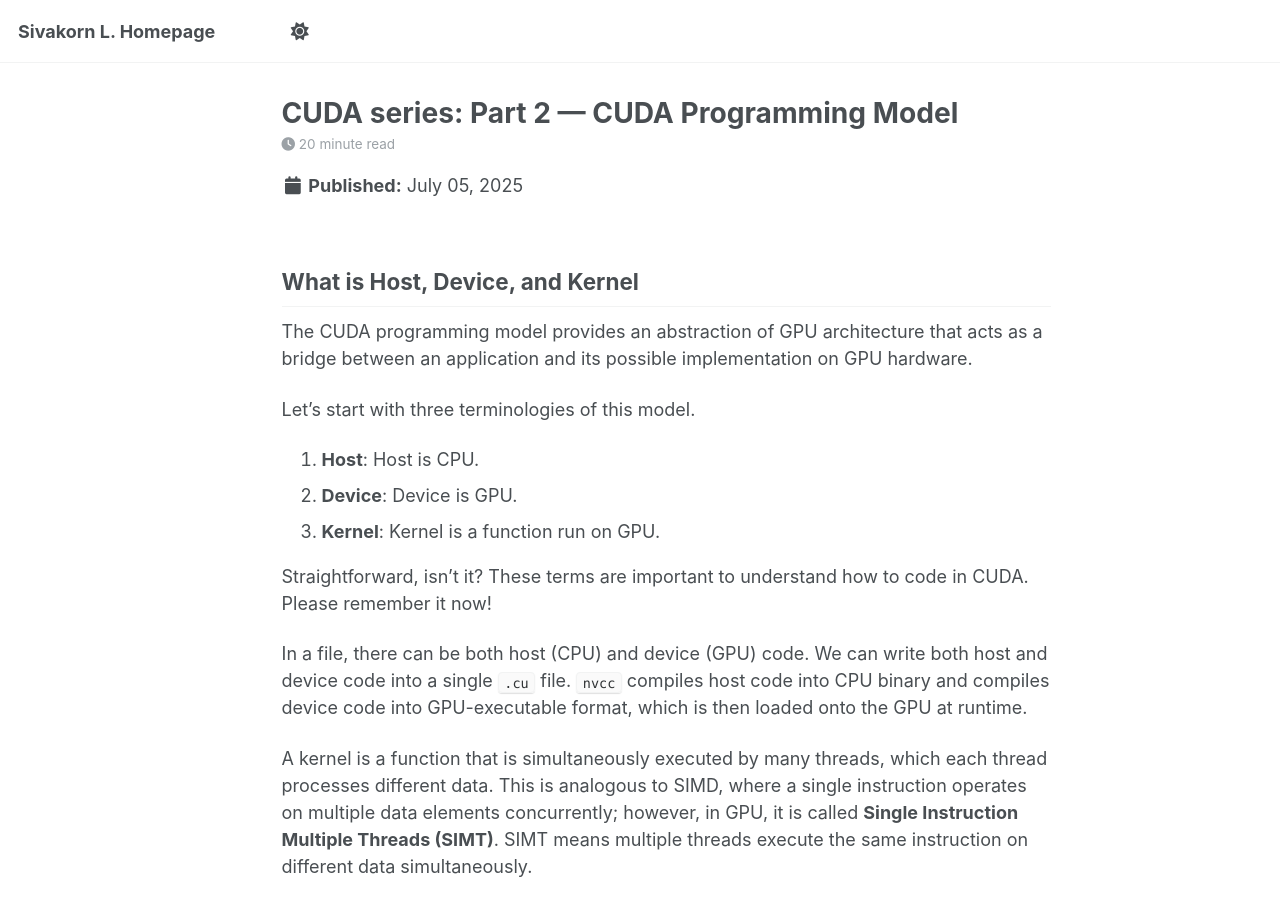
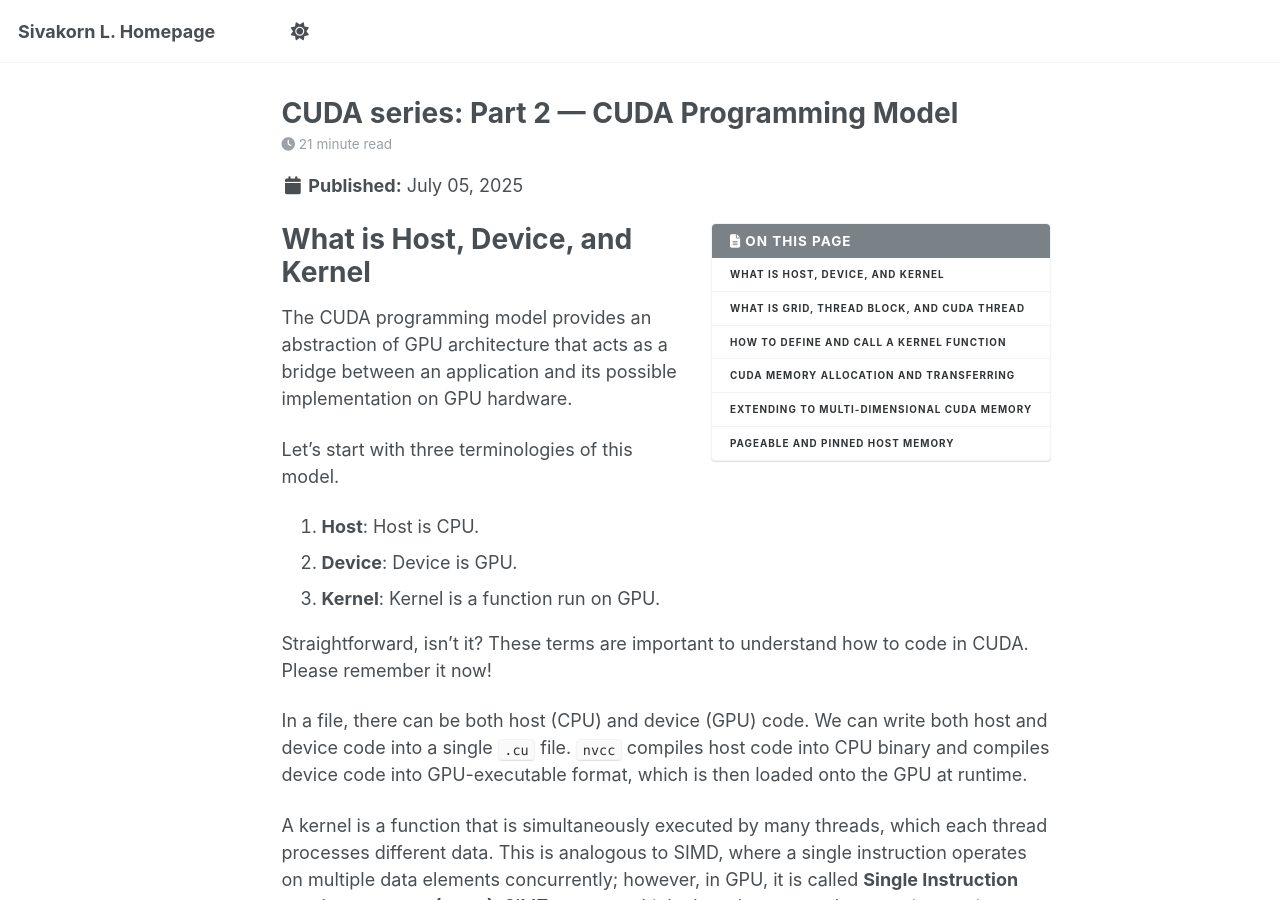
Before and after one commit to CaQtiml/caqtiml.github.io, a Jekyll site: the page built from _posts/CUDA/2025-07-05-gpu_1.md, in a window 1280 px wide and 900 px high. Built offline with Jekyll 4.4.1, drawn with Linux system fonts in a browser that asks for light colours; a script that is not in the unit is left out.

Commit message:
update crafting interpreters filename and add table of content to gpu_1 blog

```diff
--- a/_posts/CUDA/2025-07-05-gpu_1.md
+++ b/_posts/CUDA/2025-07-05-gpu_1.md
@@ -11,7 +11,9 @@ tags:
   - CUDA Series
 ---
 
-## What is Host, Device, and Kernel
+{% include toc %}
+
+# What is Host, Device, and Kernel
 
 The CUDA programming model provides an abstraction of GPU architecture that acts as a bridge between an application and its possible implementation on GPU hardware.
 
@@ -31,7 +33,7 @@ In other words, in SIMD, a single instruction is applied to multiple data items,
 
 The kernel function is determined by using `__global__` when declaring the function.
 
-## What is Grid, Thread Block, and CUDA Thread
+# What is Grid, Thread Block, and CUDA Thread
 
 A CUDA thread is NOT the same as a thread in an operating system. The CUDA thread is only an abstraction of the CUDA programming model to be the lowest level of parallelism unit. From now on, I will only call it as “thread”, but please note in your mind that it is not the same as the normal thread.
 
@@ -46,7 +48,7 @@ Finally, multiple thread blocks are combined to be a **Kernel Grid**. Each kerne
 ![kernel-execution-on-gpu-1](/images/gpu/GPU_part1/kernel-execution-on-gpu-1.png)
 *Kernel execution on GPU. Ref: [NVIDIA](https://developer.nvidia.com/blog/cuda-refresher-cuda-programming-model/)*
 
-## How to Define and Call a Kernel Function
+# How to Define and Call a Kernel Function
 Until now, it has a lot of theories. You may already feel bored. Let see how these concepts can be used to implement a program to run on GPU!
 
 Let’s start with the simple program. It is a program to just print the thread and block id. Let this file names as `hello_world.cu`. How to install CUDA is out-of-scope of this blog, but you can find a tutorial from the official NVIDIA website.
@@ -98,7 +100,7 @@ In this program, `helloWorldKernel<<2,5>>` tells that this kernel function uses
 
 The variable `blockIdx` tells the ID of the current thread block within the grid, and `threadIdx` tells the ID of the current thread within the current thread block. From the example, there are thread block having the ID #0 and #1 within the grid, and there are thread having the ID from #0 to #4 within each thread block.
 
-## CUDA Memory Allocation and Transferring
+# CUDA Memory Allocation and Transferring
 GPU has its own memory, which is separated from CPU memory. Data must be copied to host/device memory before host/device can use it.
 
 If you allocate an array with data on the host, and you want it to be processed on the device, you need to copy this array to device memory before calling a kernel function. Then, if you want to further process this data on the host, you need to copy it back from the device to the host.
@@ -148,7 +150,7 @@ int main()
 
 Initially, the host has an array `[0.0,1.0,...,8.0,9.0]`. `cudaMalloc` allocates an arrayin the device memory with the size for 10 floats. `cudaMemcpy` copies data in the host array to the device array. `init` is then called to add the thread index to each element. The data in the device array is then copied back to the host array using `cudaMemcpy`. Finally, the allocated array in the device is deallocated using `cudaFree`. The final result of `h_arr` is `[0.0,2.0,4.0,...,16.0,18.0]`.
 
-## Extending to Multi-Dimensional CUDA Memory
+# Extending to Multi-Dimensional CUDA Memory
 Until now, we have only worked on 1-dimensional CUDA grids and blocks. In fact, if the original data is in a multi-dimensional data, we can assign a multi-dimensional CUDA memory to process this data. It is easier to map two memory spaces having the same dimension.
 
 ![GPU_2d_mem](/images/gpu/GPU_part1/GPU_2d_mem.jpg)
@@ -322,7 +324,7 @@ For the remaining threads, they can know their data by using the same method. Th
 
 Then, each thread doubles its value simultaneously. After all threads finish its work, the remaining steps are as described before.
 
-## Pageable and Pinned Host Memory
+# Pageable and Pinned Host Memory
 
 I know we have already covered a lot of topics, but let’s have this topic to be the last topic!
 
```
Also changed, not shown: _posts/crafting_interpreter_rust_1/2025-07-30-rlox-tree-1.md (renamed from _posts/crafting_interpreter_rust_1/2025-07-30-rlox-scanner.md, +2 -2 lines).
